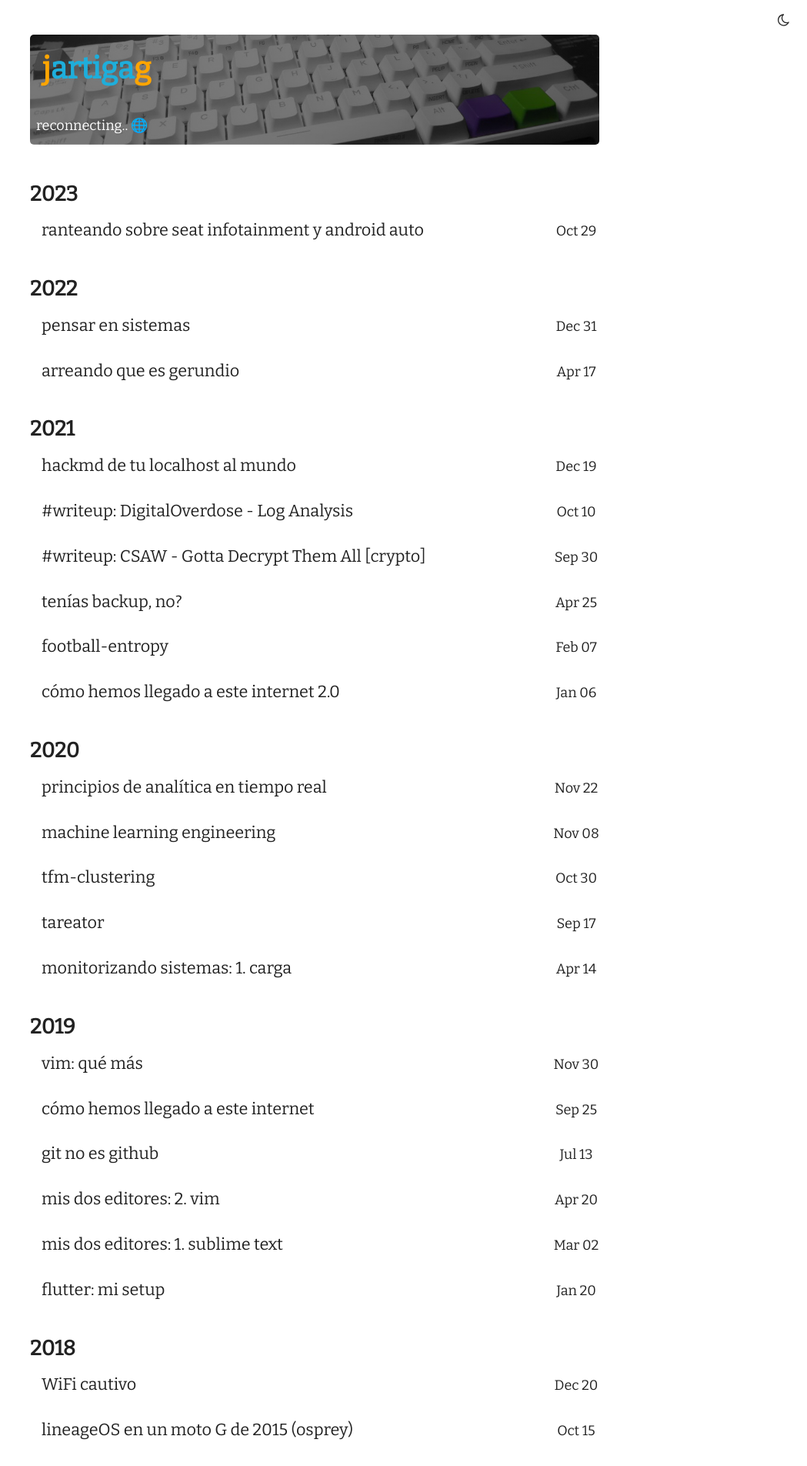
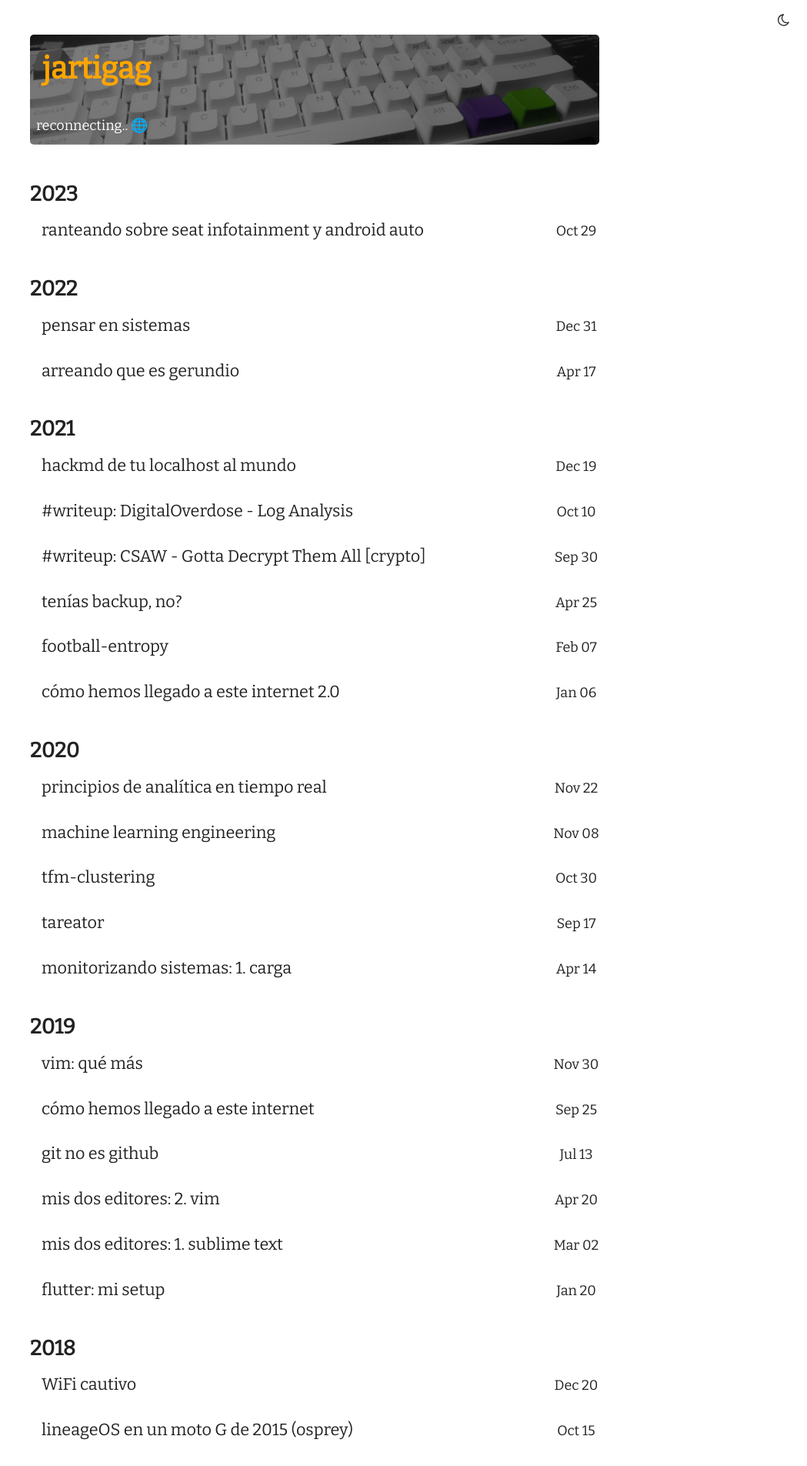
Before and after one commit to jartigag/blog, a Jekyll site: the page built from index.md, in a window 1280 px wide. Shown: the top 1905 px of the page at 77% size, without its empty margins (231-1280 px from the left). Built offline with Jekyll 4.4.1, drawn with Linux system fonts in a browser that asks for light colours; nearby versions of some CDN libraries.

Commit message:
about link

```diff
--- a/_layouts/home.html
+++ b/_layouts/home.html
@@ -9,7 +9,7 @@ layout: default
   <div class="home-title header-image">
     <p class="home-heading">
     {% if site.title == "jartigag" %}
-    j<span class="home-heading-detail"><a href="{{ site.url }}/about" >artiga</a></span>g
+    j<span class="home-heading-detail"><a style="color: inherit;" href="{{ site.url }}/about" >artiga</a></span>g
     {% else %}
       {{ site.title }}
     {% endif %}
```
